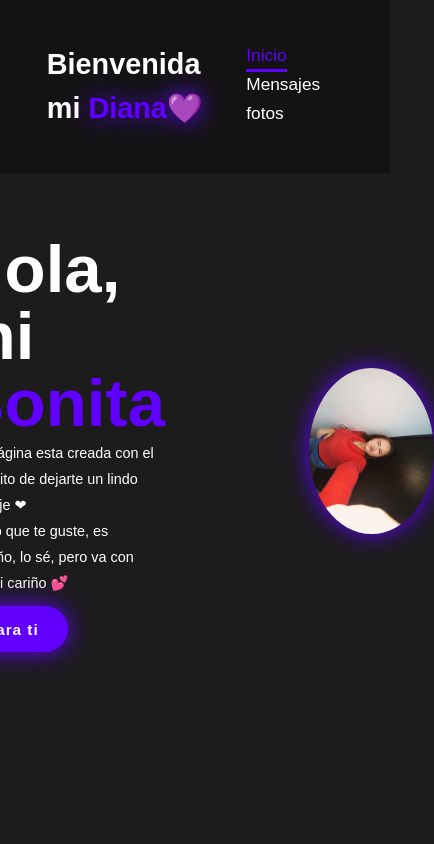
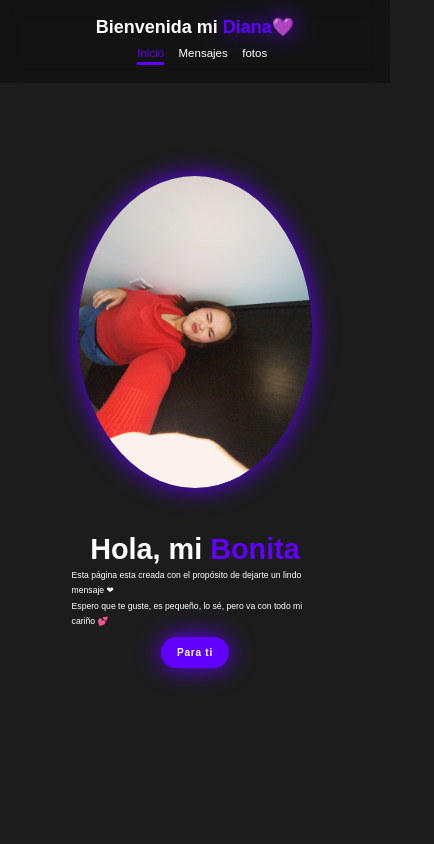
Before and after one commit to dylan-ros/Diana, a plain HTML site: page index.html in a window 390 px wide. Shown: the top 844 px of the page, 434 px wide, since content can reach past the window. Drawn offline with nearby package versions, Linux system fonts and the light colour scheme; a script that the page names is missing.

Commit message:
Update style.css

```diff
--- a/style.css
+++ b/style.css
@@ -412,3 +412,144 @@ a{
     text-shadow: 0 0 10px var(--main-color);
     margin: 0;
 }
+
+/* 📱 Responsive para pantallas menores a 1024px (tablets) */
+@media (max-width: 1024px) {
+    html {
+        font-size: 55%;
+    }
+
+    .home {
+        flex-direction: column-reverse; /* Imagen debajo del texto */
+        gap: 8rem;
+        text-align: center;
+    }
+
+    .home-content {
+        align-items: center;
+        margin-top: 0;
+    }
+
+    .home-img img {
+        width: 40vw;
+    }
+
+    .heading {
+        font-size: 6rem;
+    }
+
+    #photoCarousel {
+        width: 90%;
+    }
+}
+
+/* 📱 Responsive para pantallas menores a 768px (smartphones) */
+@media (max-width: 768px) {
+    html {
+        font-size: 50%;
+    }
+
+    .header {
+        padding: 2rem 5%;
+    }
+
+    .navbar a {
+        font-size: 1.6rem;
+        margin-left: 2rem;
+    }
+
+    .home-content h1 {
+        font-size: 5rem;
+    }
+
+    .home-content p {
+        font-size: 1.4rem;
+    }
+
+    .home-img img {
+        width: 50vw;
+        top: 0;
+    }
+
+    #photoCarousel {
+        width: 95%;
+    }
+
+    #photoCarousel .carousel-item img {
+        height: 350px; /* Reducir altura para móviles */
+    }
+
+    .custom-caption h3 {
+        font-size: 1.8rem;
+    }
+
+    .timeline-content {
+        padding: 20px 30px;
+        min-height: 180px;
+    }
+}
+
+/* 📱 Responsive para pantallas menores a 480px (celulares pequeños) */
+@media (max-width: 480px) {
+    html {
+        font-size: 45%;
+    }
+
+    .header {
+        flex-direction: column;
+        text-align: center;
+    }
+
+    .logo {
+        font-size: 2.5rem;
+    }
+
+    .home {
+        gap: 5rem;
+    }
+
+    .home-content h1 {
+        font-size: 4rem;
+    }
+
+    .home-content p {
+        font-size: 1.2rem;
+        max-width: 90%;
+    }
+
+    .home-img img {
+        width: 60vw;
+    }
+
+    #photoCarousel .carousel-item img {
+        height: 250px; /* Altura ajustada para móviles pequeños */
+    }
+
+    .custom-caption {
+        bottom: 10px;
+        padding: 8px 15px;
+    }
+
+    .custom-caption h3 {
+        font-size: 1.6rem;
+    }
+
+    .btn {
+        font-size: 1.4rem;
+        padding: 0.8rem 2rem;
+    }
+
+    .btn-group {
+        flex-direction: column;
+        gap: 1rem;
+    }
+
+    .timeline-content {
+        padding: 15px 20px;
+        min-height: 150px;
+    }
+
+    .heading {
+        font-size: 4.5rem;
+    }
+}
```
